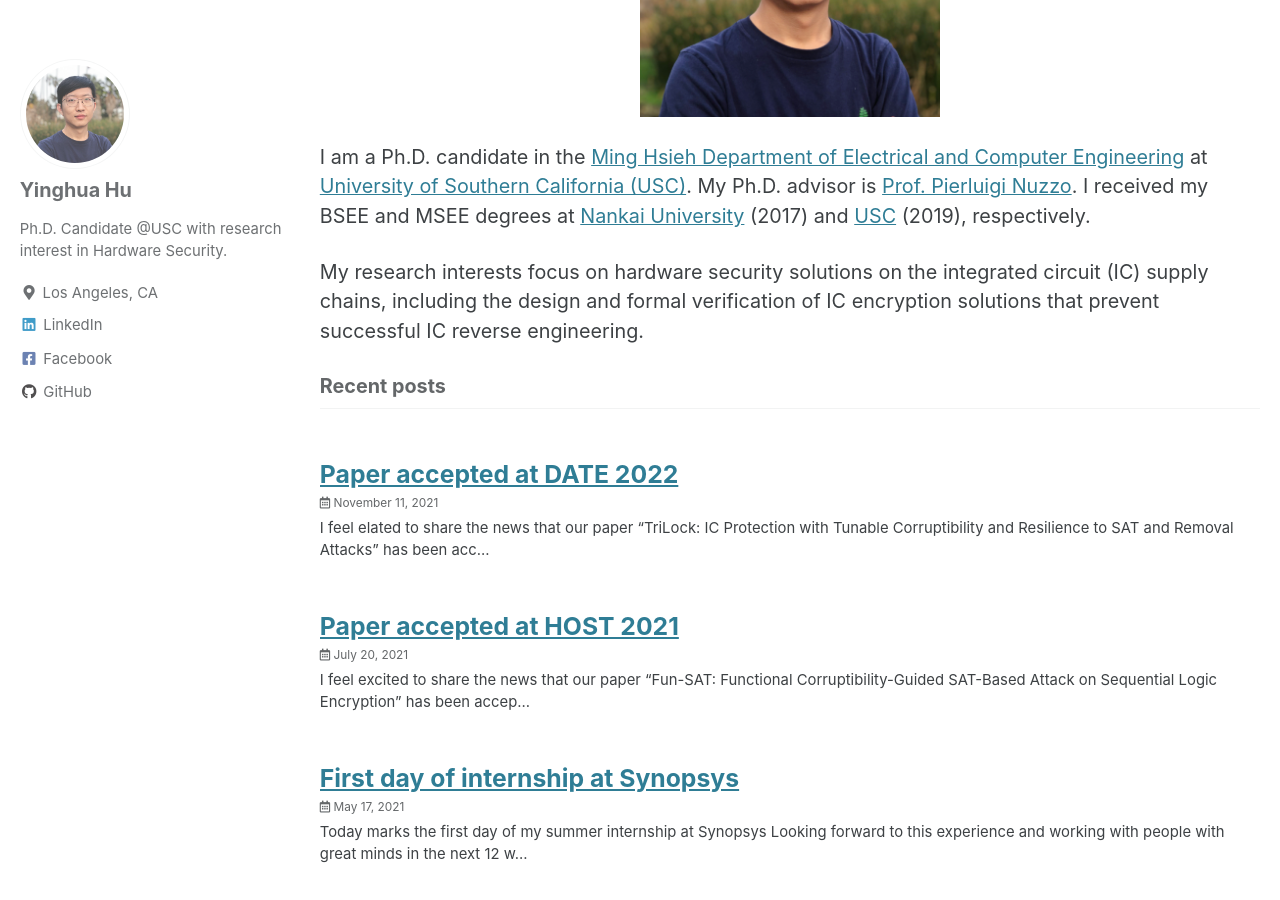
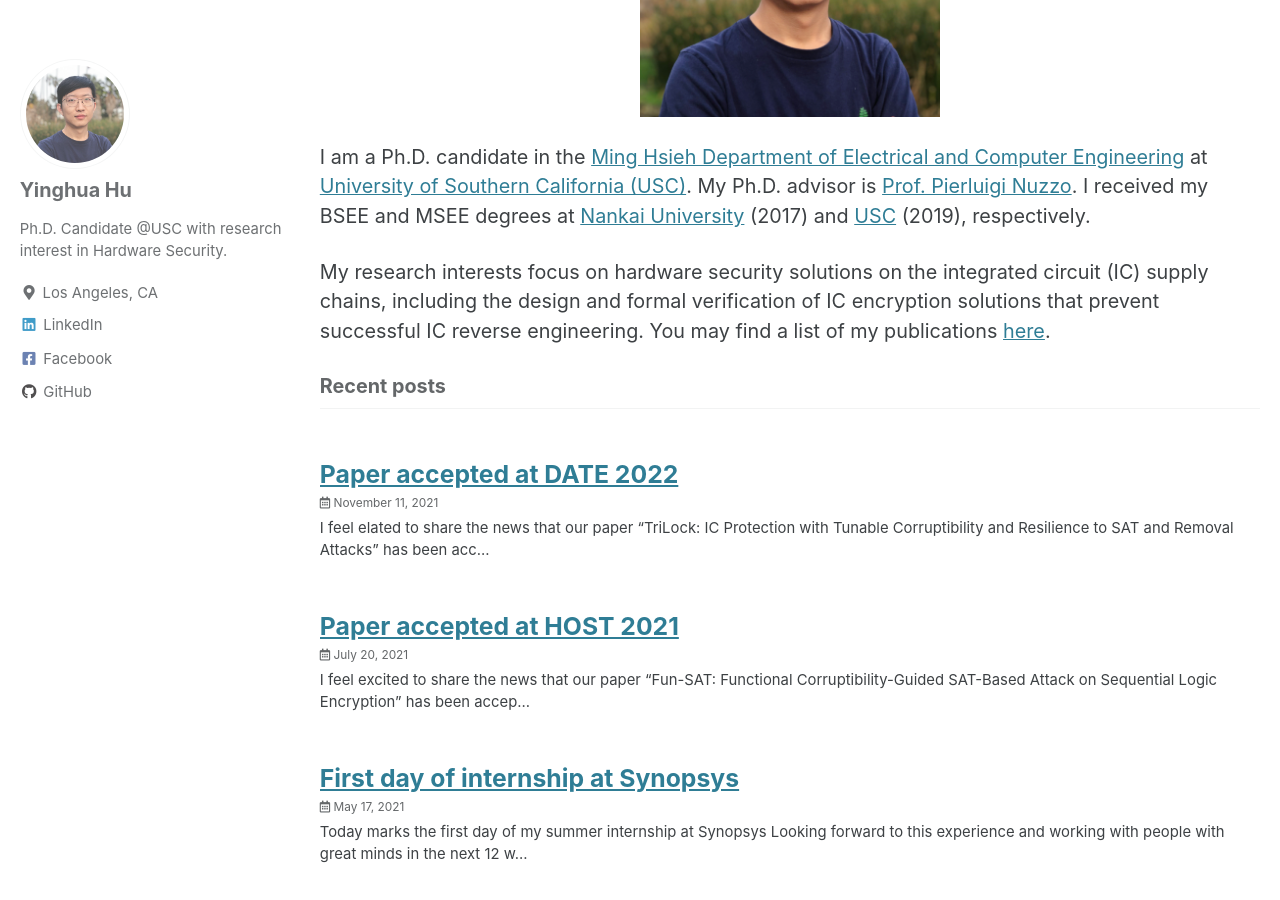
Before and after one commit to yinghuah/yinghuah.github.io, a Jekyll site: the page built from index.html, in a window 1280 px wide and 900 px high, scrolled down 382 px. Built offline with Jekyll 4.4.1, drawn with Linux system fonts in a browser that asks for light colours; cached includes are drawn as plain includes; the list of posts is cut into pages by our own code.

Commit message:
Update home.html

```diff
--- a/_layouts/home.html
+++ b/_layouts/home.html
@@ -16,7 +16,7 @@ classes: wide
   I received my BSEE and MSEE degrees at <a href="https://en.nankai.edu.cn/">Nankai University</a> (2017) and <a href="https://www.usc.edu/">USC</a> (2019), respectively.
 </p>
 <p>
-  My research interests focus on hardware security solutions on the integrated circuit (IC) supply chains, including the design and formal verification of IC encryption solutions that prevent successful IC reverse engineering.
+  My research interests focus on hardware security solutions on the integrated circuit (IC) supply chains, including the design and formal verification of IC encryption solutions that prevent successful IC reverse engineering. You may find a list of my publications <a href="/publication/">here</a>.
 <!-- </h3> -->
 </p>
 
```
